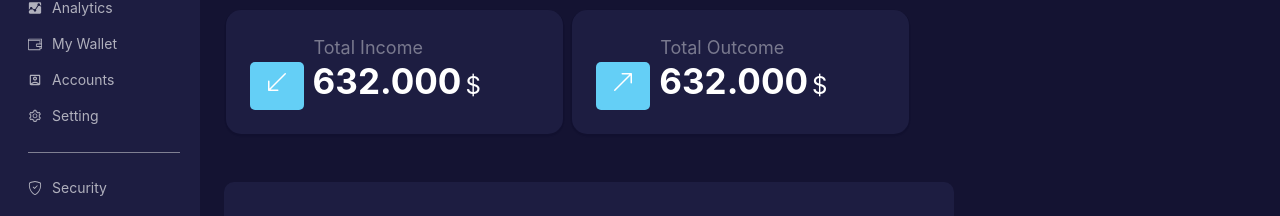
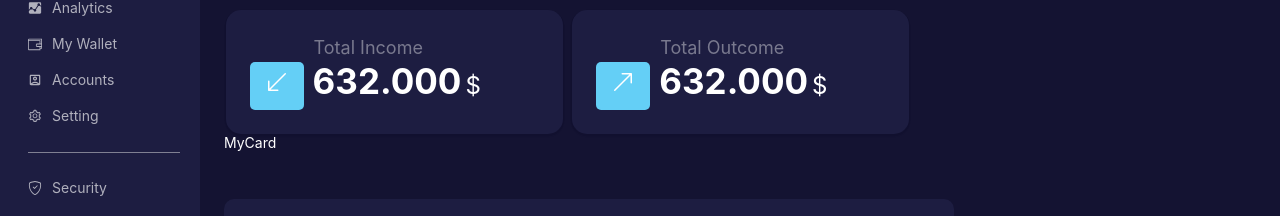
Before and after one commit to azizlaghari/dashboard-finance, a React (Vite) app: page / in a window 1280 px wide. Shown: the part 120-336 px from the top of the page. Built offline with nearby package versions, Linux system fonts and the light colour scheme; no server answers.

Commit message:
Add My Card

```diff
--- /dev/null
+++ b/src/components/MyCard.jsx
@@ -0,0 +1,10 @@
+import React from 'react'
+import './MyCard.css'
+
+const MyCard = () => {
+    return (
+        <div>MyCard</div>
+    )
+}
+
+export default MyCard
--- a/src/components/RightDashboard.css
+++ b/src/components/RightDashboard.css
@@ -58,3 +58,7 @@ input{
     font-size: 35px;
     font-weight: bold;
 }
+/* My Card */
+.MyCard{
+    display: inline;
+}
--- a/src/components/rightDashboard.jsx
+++ b/src/components/rightDashboard.jsx
@@ -5,6 +5,7 @@ import { Card, Col, Row, Statistic } from 'antd';
 import { BsArrowDownLeft, BsArrowUpRight } from 'react-icons/bs';
 import Graph from './Graphs';
 import Graphs from './Graphs';
+import MyCard from './MyCard';
 
 const RightDashboard = () => {
     return (
@@ -52,6 +53,9 @@ const RightDashboard = () => {
                     </Col>
                 </Row>
             </div>
+            <div className="MyCard">
+                <MyCard></MyCard>
+            </div>
             <div className="graph">
                 <Graphs></Graphs>
             </div>
```
Also changed, not shown: src/components/MyCard.css (added).
